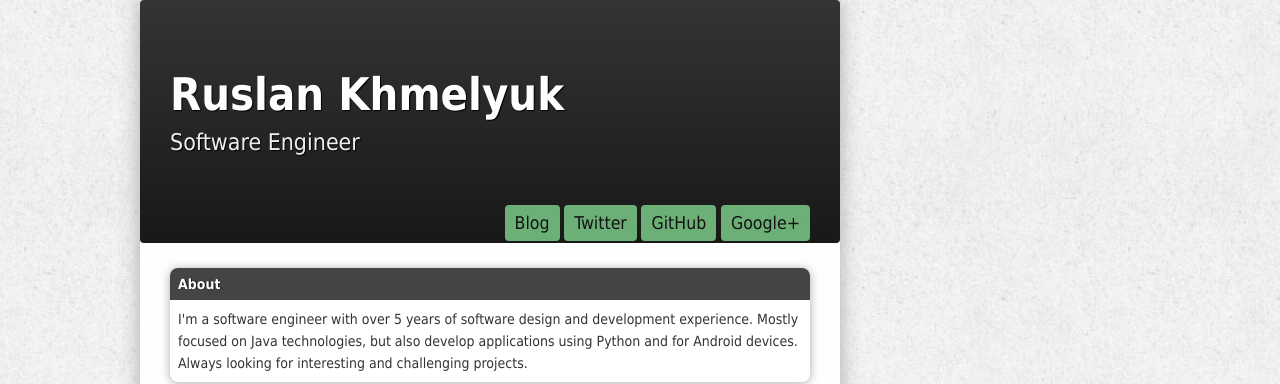
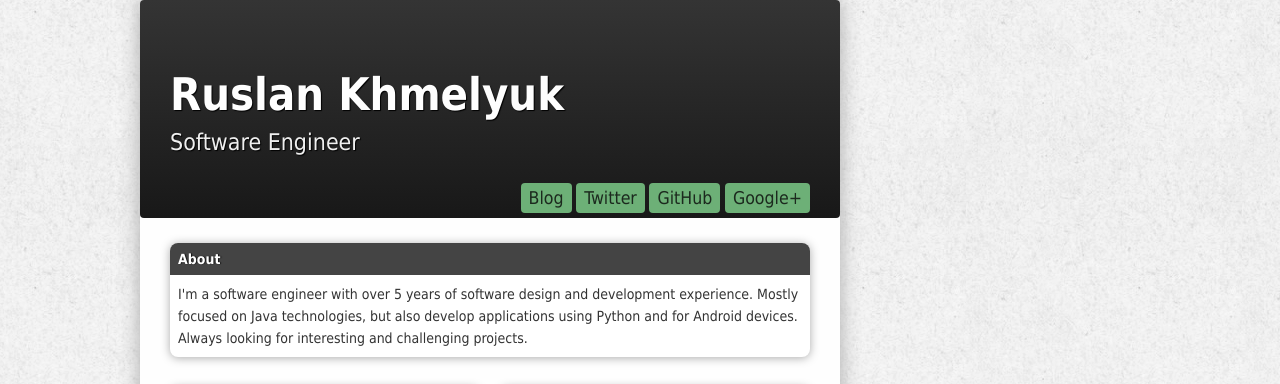
Before and after one commit to rkhmelyuk/www.khmelyuk.com, a plain HTML site: page index.html in a window 1280 px wide. Shown: the top 384 px of the page. Drawn offline with Linux system fonts and the light colour scheme; a script that the page names is missing.

Commit message:
Tabs re style

```diff
--- a/index.html
+++ b/index.html
@@ -30,7 +30,7 @@
             <div class="height_50"></div>
             <h1>Ruslan Khmelyuk</h1>
             <h2>Software Engineer</h2>
-            <div class="height_50"> </div>
+            <div class="height_25"> </div>
             <div class="tabs">
               <a href="http://blog.khmelyuk.com" class="blog">Blog</a>
               <a href="http://twitter.com/rkhmelyuk" class="twitter">Twitter</a>
--- a/static/css/styles.css
+++ b/static/css/styles.css
@@ -77,8 +77,9 @@ a:hover {           margin-top: 1px; color: #073594; text-decoration: underline;
 
 .tabs { float: right;}
 .tabs a {
-    padding: 8px 10px;
-    color: #121212;
+    padding: 5px 8px;
+    color: white;
+    color: #1C291E;
     font-size: 1.1em;
     text-decoration: none;
 
```
